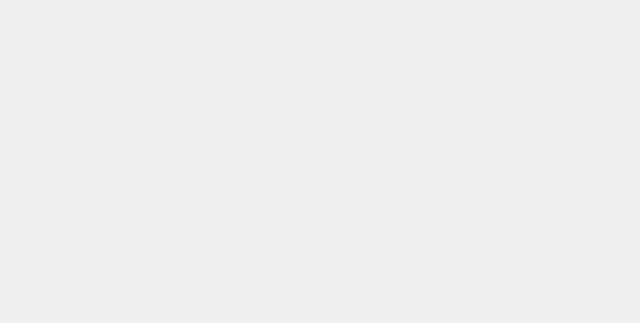
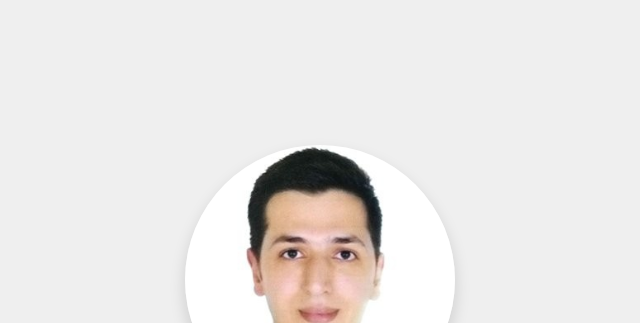
Before and after one commit to ghaiszaher/ghaiszaher.github.io, a plain HTML site: page index.html in a window 1280 px wide. Shown: the top 323 px of the page, without its empty margins (320-960 px from the left). Drawn offline with nearby package versions, Linux system fonts and the light colour scheme.

Commit message:
add image & fix layout

```diff
--- a/css/style.css
+++ b/css/style.css
@@ -1,21 +1,20 @@
 body, html {
-    width: 100%;
-    height: 100%;
+    height: calc(100% - 100px);
 }
 
 body {
     background: #efefef;
 }
 
-.main-content a{
+.main-content a {
     text-decoration: none !important;
 }
 
-.fa-linkedin{
+.fa-linkedin {
     color: #0077B5;
 }
 
-.fa-facebook-square{
+.fa-facebook-square {
     color: #3b5998;
 }
 
@@ -27,14 +26,26 @@ body {
     -webkit-background-clip: text;
 }
 
-.fa-camera{
+.fa-camera {
     color: black;
 }
 
-.fa-github{
+.fa-github {
     color: black;
 }
 
-.fab:hover, .fas:hover{
+.fab:hover, .fas:hover {
     color: #0353ff;
 }
+
+.main-content {
+    position: relative;
+    align-items: center;
+    display: flex;
+    justify-content: center;
+    height: calc(100vh - 100px);
+}
+
+#myImage{
+    max-width: 270px;
+}
--- a/index.html
+++ b/index.html
@@ -7,16 +7,19 @@
     <meta http-equiv="X-UA-Compatible" content="ie=edge">
     <link rel="stylesheet" href="https://stackpath.bootstrapcdn.com/bootstrap/4.3.1/css/bootstrap.min.css"
           integrity="sha384-ggOyR0iXCbMQv3Xipma34MD+dH/1fQ784/j6cY/iJTQUOhcWr7x9JvoRxT2MZw1T" crossorigin="anonymous">
-    <link rel="stylesheet" href="css/style.css?import=1">
+    <link rel="stylesheet" href="css/style.css?import=8">
     <link rel="stylesheet" href="fontawesome/css/fontawesome.min.css">
     <link rel="stylesheet" href="fontawesome/css/solid.min.css">
     <link rel="stylesheet" href="fontawesome/css/brands.min.css">
     <title>Ghais Zaher - Portofilo</title>
 </head>
 <body>
-<div class="col h-100">
-    <div class="row h-100 align-content-center justify-content-center">
-        <div class="col text-center main-content">
+<div class="main-content">
+    <div>
+        <div class="col text-center">
+            <div class="m-3">
+                <img id="myImage" class="img-fluid rounded-circle shadow" src="images/ghais-square.png" alt="Ghais Zaher">
+            </div>
             <div class="display-4 pb-3">Ghais Zaher</div>
             <a href="https://www.linkedin.com/in/ghaiszaher" target="_blank">
                 <i class="fab fa-3x fa-linkedin m-1"></i>
```
Also changed, not shown: images/ghais-square.png (added).
